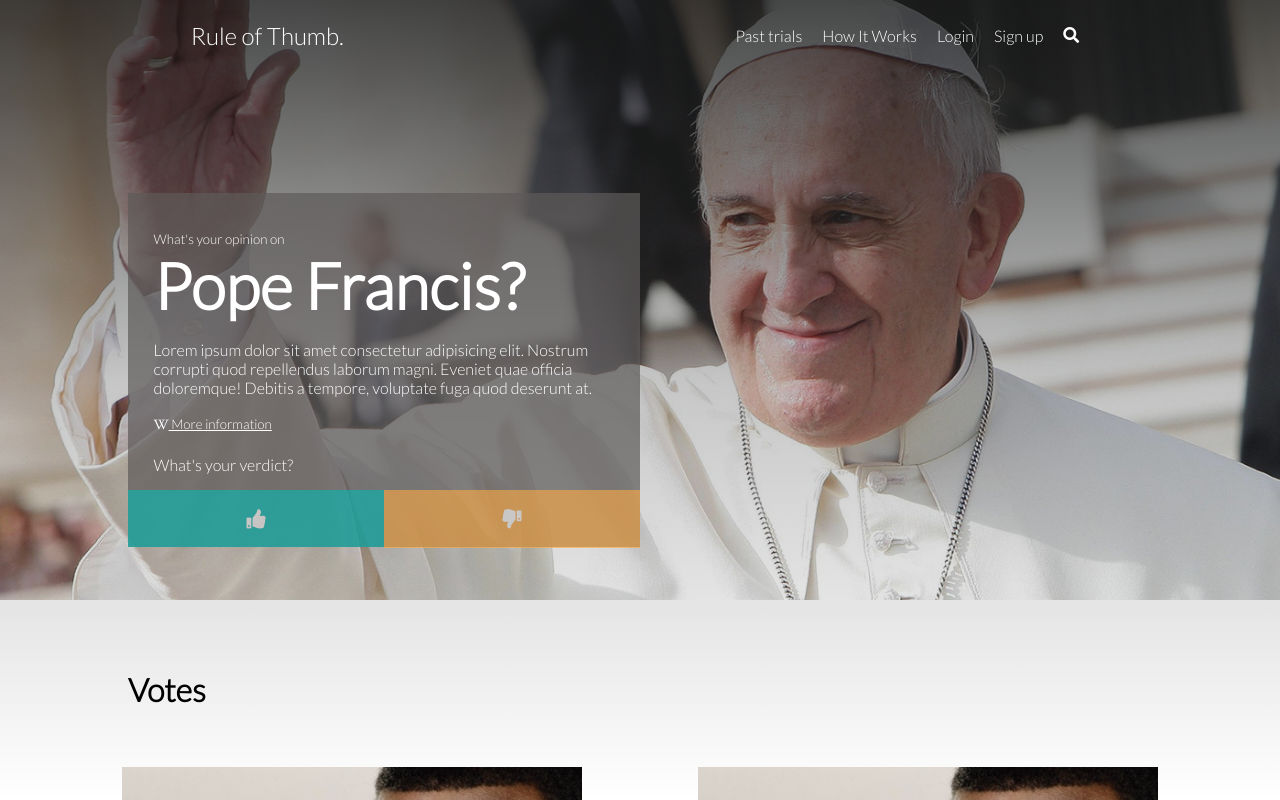
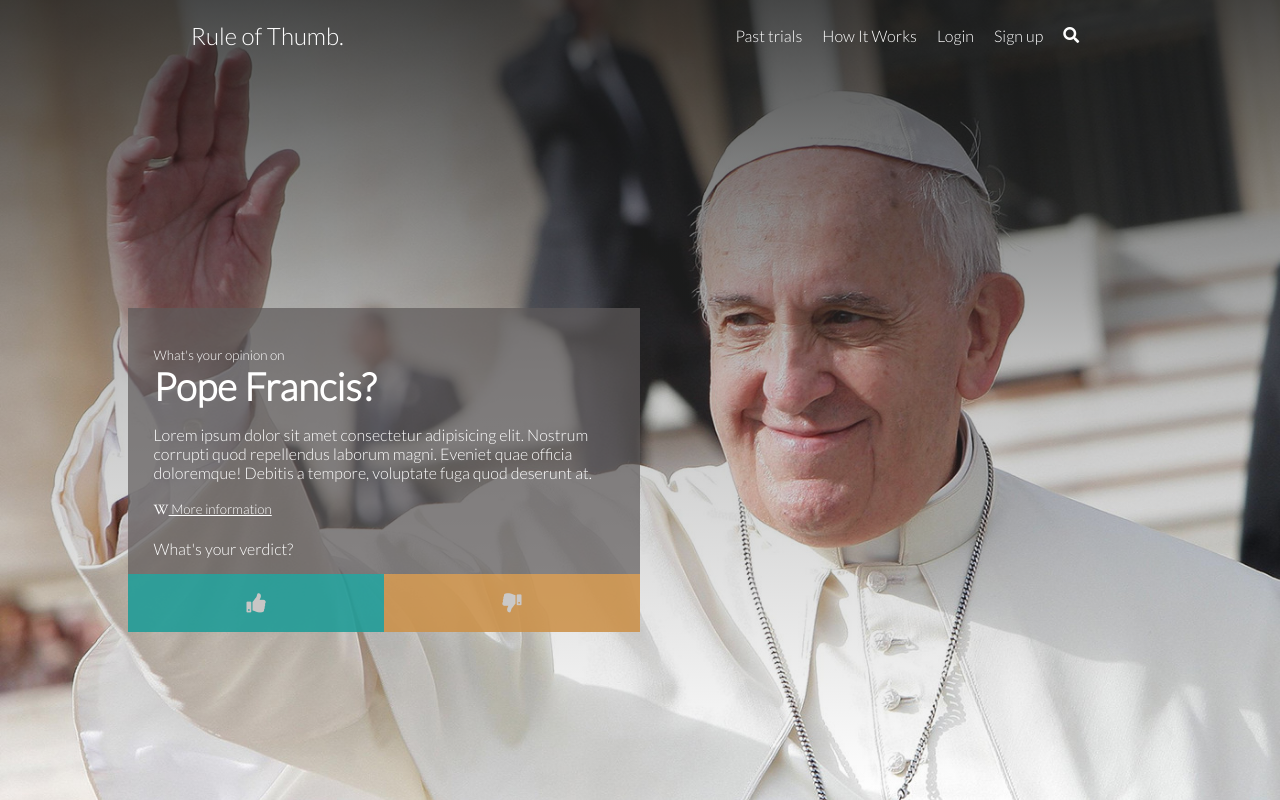
Before and after one commit to Caivan/rule-of-thumb, an Angular app: page /home in a window 1280 px wide. Shown: the top 800 px of the page. Built offline with nearby package versions, Linux system fonts and the light colour scheme.

Commit message:
adjust dimensions

```diff
--- a/src/app/header-trial-box/header-trial-box.component.css
+++ b/src/app/header-trial-box/header-trial-box.component.css
@@ -3,7 +3,7 @@
     width: 40%;
     position: relative;
     z-index: 1;
-    height: 80%;
+    height: 50%;
     padding-top: 10px
 }
 .overlay-image {
@@ -35,7 +35,7 @@
 }
 .public-figure-name {
     color: var(--foreground-default);
-    font-size: 5vw;
+    font-size: 3vw;
     margin: 0%;
     padding: 0%;
 }
--- a/src/app/header/header.component.css
+++ b/src/app/header/header.component.css
@@ -78,7 +78,7 @@
 .hero-image{
     object-fit: cover;
     width: 100%;
-    height: 600px;
+    height: inherit;
     position: absolute;
     top: 0;
     z-index: -2;
@@ -96,6 +96,12 @@
     z-index: -1;
 }
 
+@media screen and (max-width: 1440px){
+    .hero {
+        height: 800px;
+        overflow: hidden;
+    }
+}
 /** Tablet */
 @media screen and (max-width: 767px){
     .header {
```
